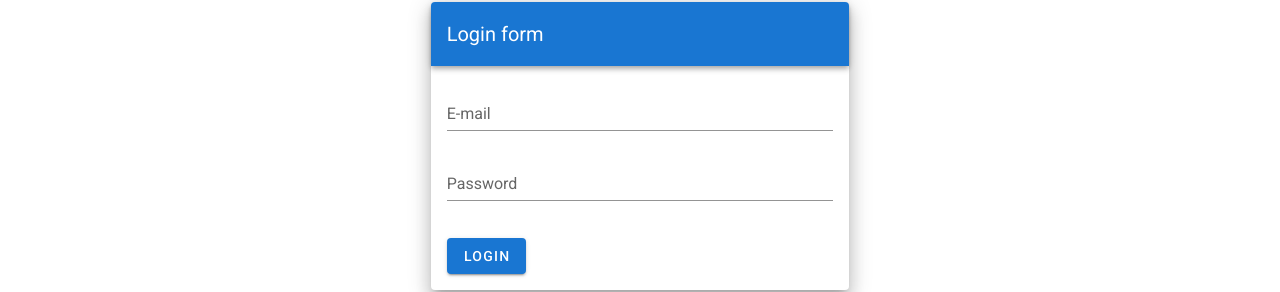
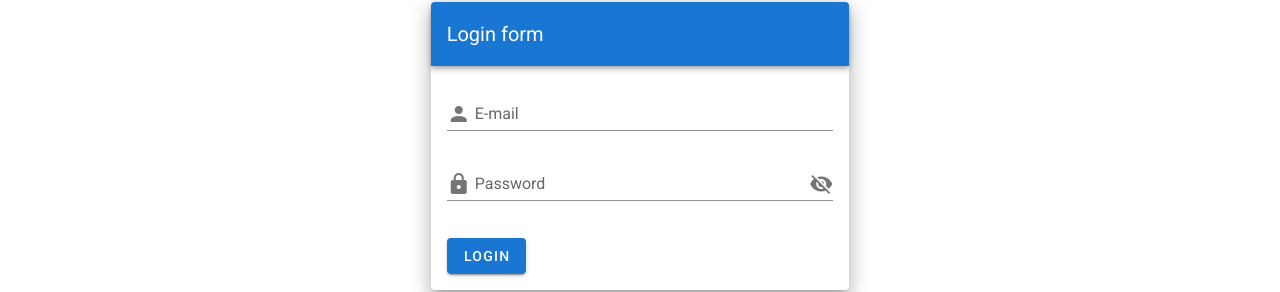
Before and after one commit to OmarySudi/doss-vue, a Vue app: page / in a window 1280 px wide. Shown: the part 130-422 px from the top of the page. Built offline with nearby package versions, Linux system fonts and the light colour scheme.

Commit message:
adding validatons to the login page

```diff
--- a/src/views/auth/Login.vue
+++ b/src/views/auth/Login.vue
@@ -35,15 +35,27 @@
                               type="text"
                               placeholder="youremail@login.com"
                               required
+                              prepend-inner-icon="mdi-account"
+                              :error-messages="emailErrors"
+                              @input="$v.email.$touch()"
+                              @blur="$v.email.$touch()"
+                              v-on:keyup.enter="signIn()"
                            ></v-text-field>
 
                             <v-text-field
                               v-model="password"
                               name="password"
                               label="Password"
-                              type="password"
                               placeholder="password"
                               required
+                              prepend-inner-icon="mdi-lock"
+                              :type="showPassword ? 'text' : 'password'"
+                              :append-icon="showPassword ? 'mdi-eye' : 'mdi-eye-off'"
+                              @click:append ="toggleShowPassword()"
+                              :error-messages="passwordErrors"
+                              @input="$v.password.$touch()"
+                              @blur="$v.password.$touch()"
+                              v-on:keyup.enter="signIn()"
                            ></v-text-field>
                            <v-btn type="submit" class="mt-4" color="primary" value="log in">Login</v-btn>
                         </form>
@@ -59,9 +71,12 @@
 
 <script>
 import {mapActions,mapGetters} from 'vuex'
+import { required, email, minLength} from 'vuelidate/lib/validators'
+
 import Snackbar from '../../components/Snackbar.vue'
 import CircularLoader from '../../components/CircularLoader.vue'
 import {projectMixin} from '../../mixins/mixins'
+
 
 export default {
    components: {Snackbar,CircularLoader},
@@ -72,13 +87,40 @@ export default {
          email: "",
          password: "",
          loading: false,
+         showPassword:false,
+         passwordMinimumLength:6
       };
    },
 
    computed: {
 
         ...mapGetters(['load_message']),
+
+      emailErrors() {
+         const errors = []
+         if (!this.$v.email.$dirty) {
+            return errors
+         }
+         !this.$v.email.required && errors.push('E-mail is required')
+         !this.$v.email.email && errors.push('Must be valid e-mail')
+         return errors
+      },
+
+      passwordErrors() {
+         const errors = []
+         if (!this.$v.password.$dirty) {
+            return errors
+         }
+         !this.$v.password.required && errors.push('password is required')
+         !this.$v.password.minLength && errors.push(' password must be a minimum of 6 characters')
+         return errors
+      },
    },
+
+   validations: {
+      email: { required, email },
+      password: { required,minLength: minLength(6) },
+    },
 
   methods: {
 
@@ -124,6 +166,11 @@ export default {
       }
 
     },
+
+   toggleShowPassword(){
+      this.showPassword = !this.showPassword
+   },
+
   },
 }
 </script>
```
